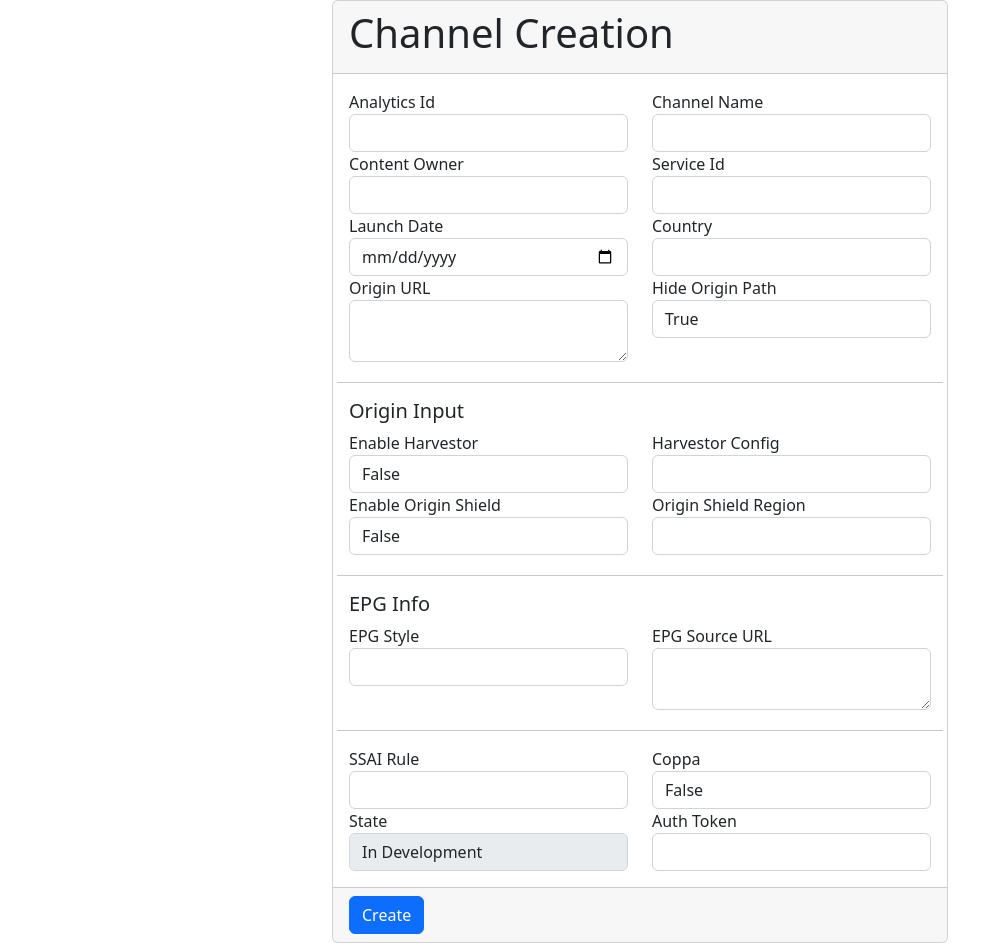
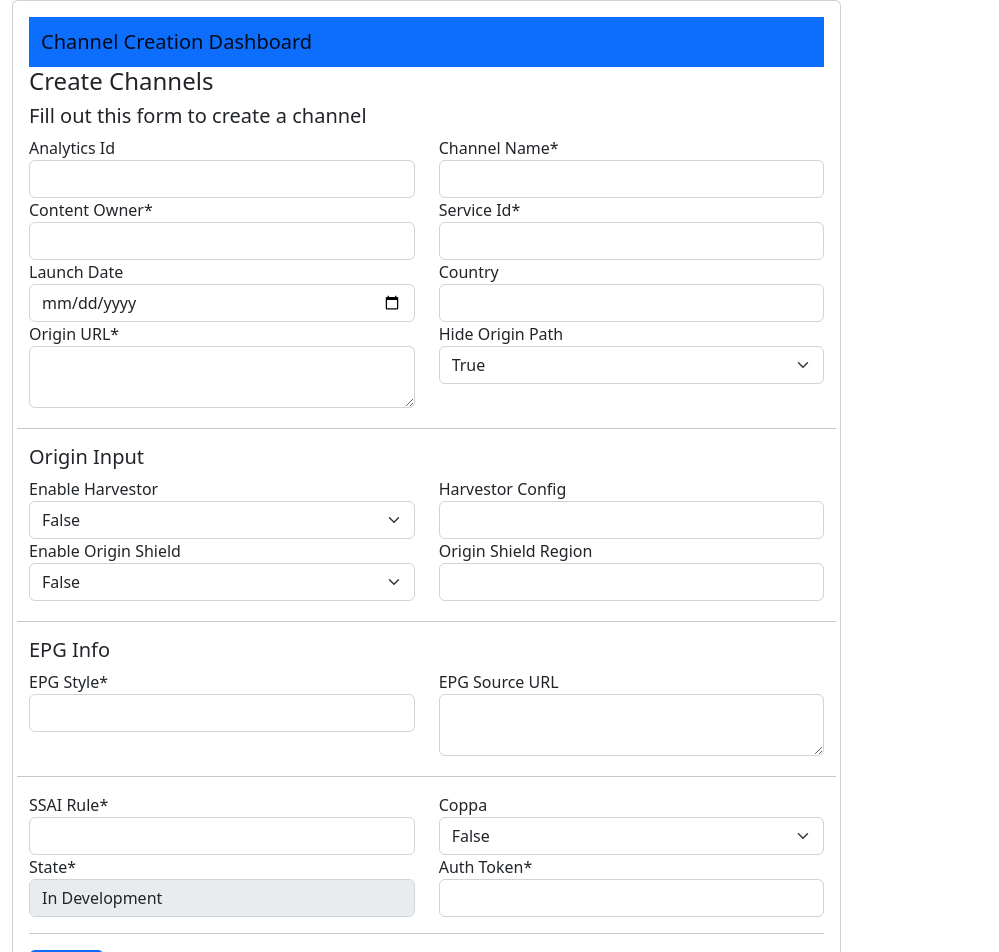
Before and after one commit to itikaushik/channelCreate, a React (Create React App) app: page / in a window 1280 px wide. Shown: the top 952 px of the page, without its empty margins (0-999 px from the left). Built offline with nearby package versions, Linux system fonts and the light colour scheme.

Commit message:
Update Register.js

```diff
--- a/src/Register.js
+++ b/src/Register.js
@@ -20,7 +20,6 @@ const Register = () => {
   const [source_url, epgSourceURLChange] = useState("");
   const [State, stateChange] = useState("In Development");
   const [AuthToken, authTokenChange] = useState("");
-
   const [formPage, formPageChange] = useState(true);
   const [formData, formDataState] = useState({});
 
@@ -48,17 +47,13 @@ const Register = () => {
       isproceed = false;
       errormessage += " SSAI Rule";
     }
-    if (source_url === "") {
-      isproceed = false;
-      errormessage += " EPG Source URL ";
-    }
     if (State === "") {
       isproceed = false;
       errormessage += " State ";
     }
     if (style === "") {
       isproceed = false;
-      errormessage += " State ";
+      errormessage += " EPG Style ";
     }
     if (AuthToken === "") {
       isproceed = false;
@@ -102,14 +97,14 @@ const Register = () => {
       coppaChange(false);
     }
   };
-  const changeDateFormat=(date)=>{
-    var parts = date.split('-');
-    const year = parts[0]
-    const month = parts[1]
-    const day = parts[2]
-    var reversedDate = month+'/'+day+'/'+year;
-    return reversedDate
-  }
+  const changeDateFormat = (date) => {
+    var parts = date.split("-");
+    const year = parts[0];
+    const month = parts[1];
+    const day = parts[2];
+    var reversedDate = month + "/" + day + "/" + year;
+    return reversedDate;
+  };
 
   const initialState = () => {
     analyticsIdChange("");
@@ -156,7 +151,7 @@ const Register = () => {
       "Auth Token": AuthToken,
     };
     if (IsValidate()) {
-      // console.log(regObj);
+      console.log(regObj);
     formDataState(regObj);
     formPageChange(false);
       fetch("http://107.109.131.23:8000/channelCreation", {
@@ -182,21 +177,39 @@ const Register = () => {
   };
   return (
     <div>
-      <div className="offset-lg-3 col-lg-6">
-        <form className="container">
-          <div className="card">
-            <div className="card-header">
-              <h1>Channel Creation</h1>
+      <div className="create-channel-div col-lg-8">
+        <form className="container form-div">
+          <div className="card form-div-card">
+            <div className="card-body">
+              <nav class="navbar bg-body-tertiary bg-primary">
+                <div class="container-fluid">
+                  <span class="navbar-brand mb-0 h1">
+                    Channel Creation Dashboard
+                  </span>
                 </div>
+              </nav>
+              <div className="card-body-element">
+                {/* <div className="col-lg-3 left-div">
+                  <h2 className="page-title">Channel Creation Dashboard</h2>
+                </div> */}
+                <div className="col-lg-12 right-div">
                   {formPage && formPage ? (
-              <div className="card-body">
+                    <div>
+                      <div className="header-div">
+                        <h4 className="title">Create Channels</h4>
+                        <h5 className="subtitle">
+                          Fill out this form to create a channel
+                        </h5>
+                      </div>
                       <div className="row">
                         <div className="col-lg-6">
                           <div className="form-group">
-                      <label>Analytics Id </label>
+                            <label>Analytics Id</label>
                             <input
                               value={AnalyticsId}
-                        onChange={(e) => analyticsIdChange(e.target.value)}
+                              onChange={(e) =>
+                                analyticsIdChange(e.target.value)
+                              }
                               className="form-control"
                             ></input>
                           </div>
@@ -204,9 +217,12 @@ const Register = () => {
                         <div className="col-lg-6">
                           <div className="form-group">
                             <label>Channel Name</label>
+                            <span className="imp-mark">&#42;</span>
                             <input
                               value={ChannelName}
-                        onChange={(e) => channelNameChange(e.target.value)}
+                              onChange={(e) =>
+                                channelNameChange(e.target.value)
+                              }
                               className="form-control"
                             ></input>
                           </div>
@@ -214,9 +230,12 @@ const Register = () => {
                         <div className="col-lg-6">
                           <div className="form-group">
                             <label>Content Owner</label>
+                            <span className="imp-mark">&#42;</span>
                             <input
                               value={ContentOwner}
-                        onChange={(e) => contentOwnerChange(e.target.value)}
+                              onChange={(e) =>
+                                contentOwnerChange(e.target.value)
+                              }
                               className="form-control"
                             ></input>
                           </div>
@@ -224,6 +243,7 @@ const Register = () => {
                         <div className="col-lg-6">
                           <div className="form-group">
                             <label>Service Id </label>
+                            <span className="imp-mark">&#42;</span>
                             <input
                               value={ServiceID}
                               onChange={(e) => serviceIdChange(e.target.value)}
@@ -233,9 +253,7 @@ const Register = () => {
                         </div>
                         <div className="col-lg-6">
                           <div className="form-group">
-                      <label>
-                        Launch Date <span className="errmsg"></span>
-                      </label>
+                            <label>Launch Date</label>
                             <input
                               value={LaunchDate}
                               type="date"
@@ -257,6 +275,7 @@ const Register = () => {
                         <div className="col-lg-6">
                           <div className="form-group">
                             <label>Origin URL</label>
+                            <span className="imp-mark">&#42;</span>
                             <textarea
                               value={OriginURL}
                               onChange={(e) => originURLChange(e.target.value)}
@@ -269,7 +288,7 @@ const Register = () => {
                             <label>Hide Origin Path</label>
                             <br></br>
                             <select
-                        className="form-control"
+                              className="form-select"
                               value={HideOriginPath}
                               onChange={(e) => handleOriginPath(e.target.value)}
                             >
@@ -287,8 +306,10 @@ const Register = () => {
                             <label>Enable Harvestor</label>
                             <br></br>
                             <select
-                        className="form-control"
-                        onChange={(e) => handleEnableHarvestor(e.target.value)}
+                              className="form-select"
+                              onChange={(e) =>
+                                handleEnableHarvestor(e.target.value)
+                              }
                               value={enable_harvestor}
                             >
                               <option value={true}>True</option>
@@ -301,7 +322,9 @@ const Register = () => {
                             <label>Harvestor Config</label>
                             <input
                               value={harvestor_config}
-                        onChange={(e) => harvestorConfigChange(e.target.value)}
+                              onChange={(e) =>
+                                harvestorConfigChange(e.target.value)
+                              }
                               className="form-control"
                             ></input>
                           </div>
@@ -311,8 +334,10 @@ const Register = () => {
                             <label>Enable Origin Shield</label>
                             <br></br>
                             <select
-                        className="form-control"
-                        onChange={(e) => handleOriginShield(e.target.value)}
+                              className="form-select"
+                              onChange={(e) =>
+                                handleOriginShield(e.target.value)
+                              }
                               value={Enableoriginshield}
                             >
                               <option value={true}>True</option>
@@ -339,6 +364,7 @@ const Register = () => {
                         <div className="col-lg-6">
                           <div className="form-group">
                             <label>EPG Style</label>
+                            <span className="imp-mark">&#42;</span>
                             <input
                               value={style}
                               onChange={(e) => epgStyleChange(e.target.value)}
@@ -351,7 +377,9 @@ const Register = () => {
                             <label>EPG Source URL</label>
                             <textarea
                               value={source_url}
-                        onChange={(e) => epgSourceURLChange(e.target.value)}
+                              onChange={(e) =>
+                                epgSourceURLChange(e.target.value)
+                              }
                               className="form-control"
                             ></textarea>
                           </div>
@@ -360,6 +388,7 @@ const Register = () => {
                         <div className="col-lg-6">
                           <div className="form-group">
                             <label>SSAI Rule</label>
+                            <span className="imp-mark">&#42;</span>
                             <input
                               value={SSAIRule}
                               onChange={(e) => ssaiRuleChange(e.target.value)}
@@ -372,8 +401,10 @@ const Register = () => {
                             <label>Coppa</label>
                             <br></br>
                             <select
-                        className="form-control"
-                        onChange={(e) => handleCoppaChange(e.target.value)}
+                              className="form-select"
+                              onChange={(e) =>
+                                handleCoppaChange(e.target.value)
+                              }
                               value={Coppa}
                             >
                               <option value={true}>True</option>
@@ -384,6 +415,7 @@ const Register = () => {
                         <div className="col-lg-6">
                           <div className="form-group">
                             <label>State</label>
+                            <span className="imp-mark">&#42;</span>
                             <input
                               value={State}
                               disabled
@@ -394,6 +426,7 @@ const Register = () => {
                         <div className="col-lg-6">
                           <div className="form-group">
                             <label>Auth Token</label>
+                            <span className="imp-mark">&#42;</span>
                             <input
                               value={AuthToken}
                               onChange={(e) => authTokenChange(e.target.value)}
@@ -402,33 +435,43 @@ const Register = () => {
                           </div>
                         </div>
                       </div>
-              </div>
-            ) : (
-              <div className="card-body">
-                <div className="row">
-                  {/* {JSON.stringify(formData)} */}
-                  <pre>{JSON.stringify(formData, null, 2)}</pre>
-                </div>
-              </div>
-            )}
-            <div className="card-footer">
-              {formPage && formPage ? (
+                      <hr />
+                      <div>
                         <button
                           type="button"
-                  className="btn btn-primary"
+                          className="btn btn-primary submit-btn"
                           onClick={handlesubmit}
                         >
                           Create
                         </button>
+                      </div>
+                    </div>
                   ) : (
+                    <div>
+                      <div className="header-div">
+                        <h4 className="title">Channel Details</h4>
+                        <h5 className="subtitle">
+                          Previews the JSON response sent to create the channel
+                        </h5>
+                      </div>
+                      <hr />
+                      <div className="row">
+                        <pre>{JSON.stringify(formData, null, 2)}</pre>
+                      </div>
+                      <hr />
+                      <div>
                         <button
                           type="button"
-                  className="btn btn-primary"
+                          className="btn btn-primary submit-btn"
                           onClick={handleReset}
                         >
                           Go back
                         </button>
+                      </div>
+                    </div>
                   )}
+                </div>
+              </div>
             </div>
           </div>
         </form>
```
Lines whose indentation alone changed are shown as unchanged.
